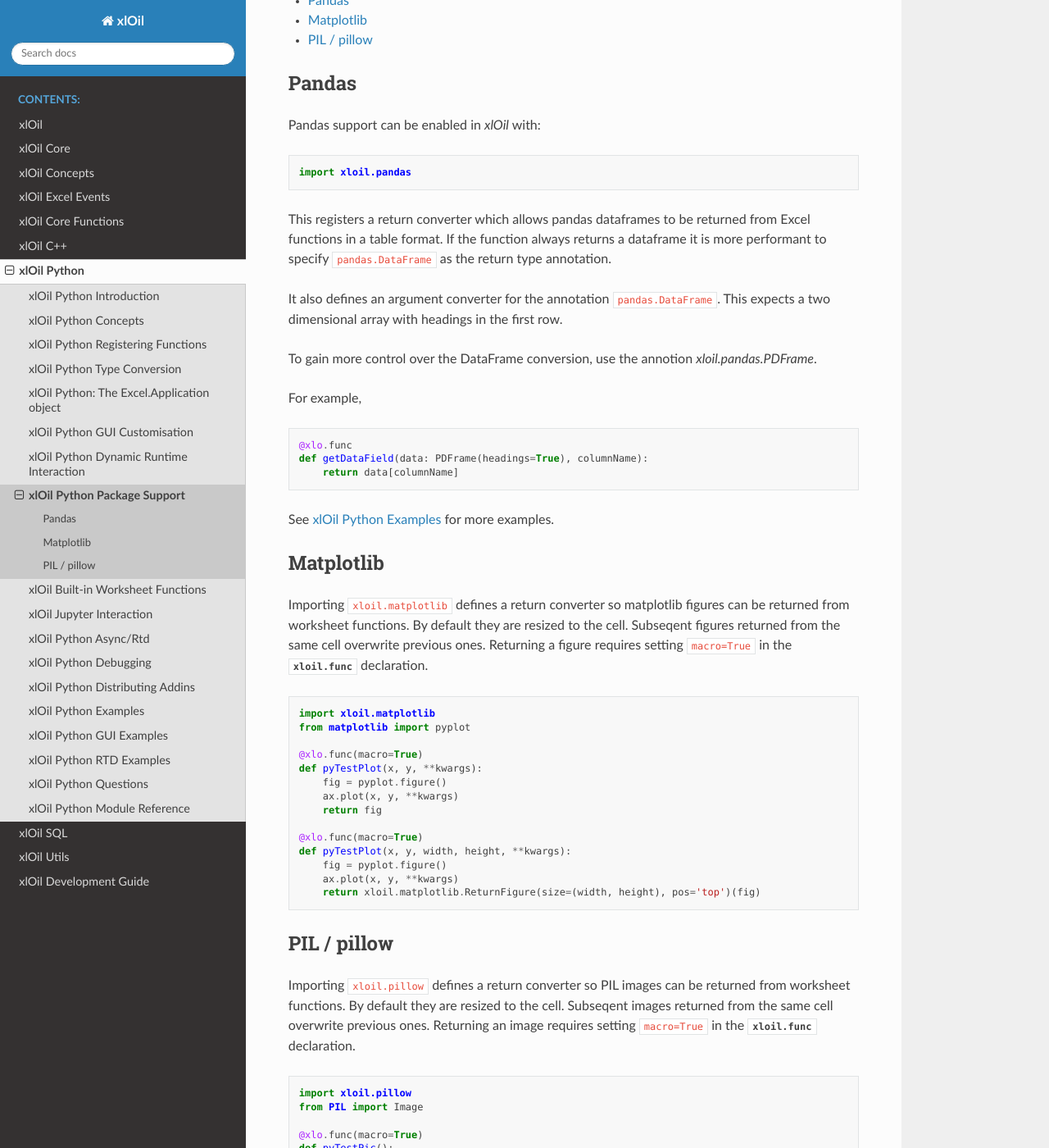
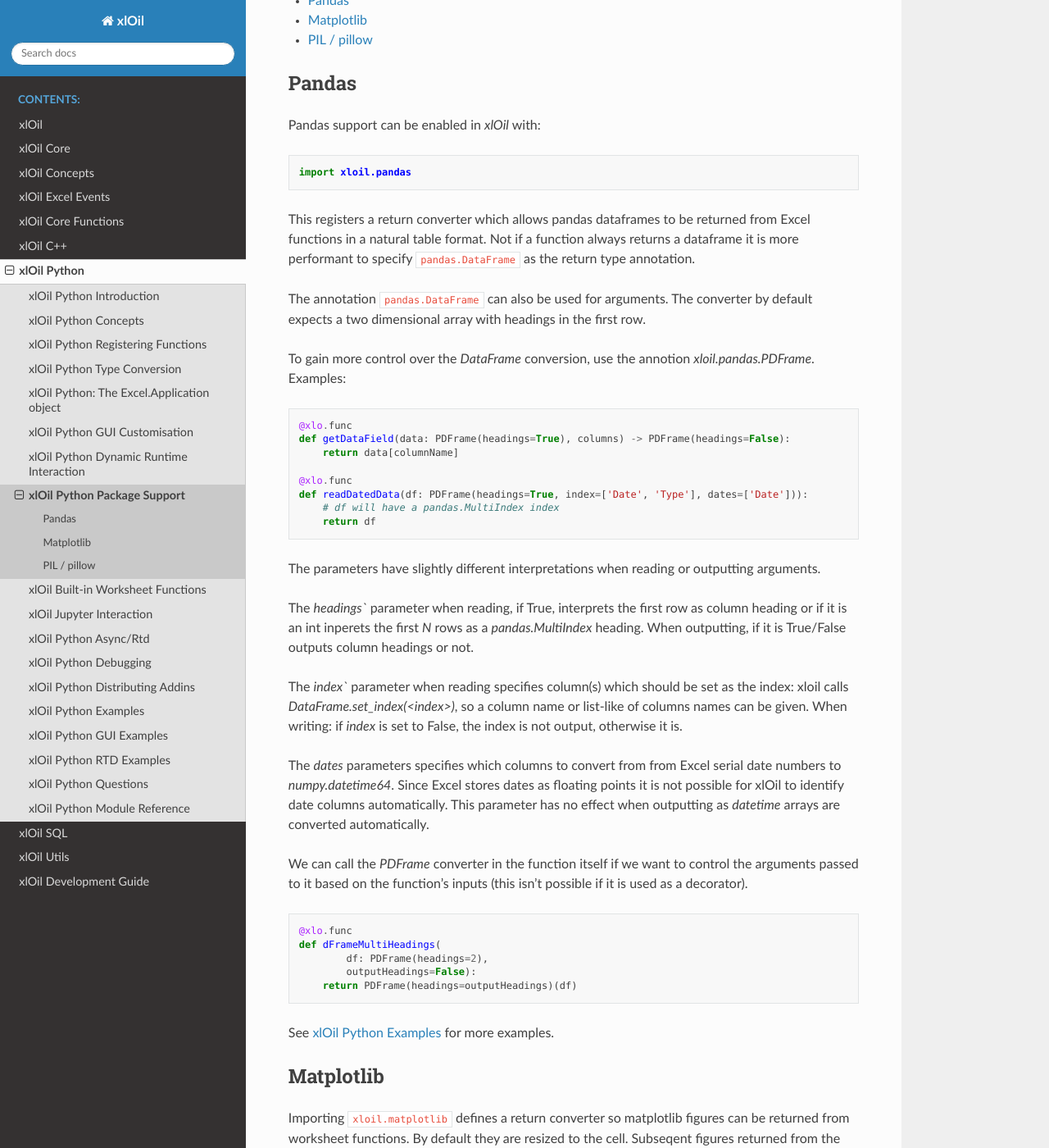
Before and after one commit to cunnane/xloil, a Sphinx documentation site: the page built from docs/source/xlOil_Python/ExternalPackages.rst, in a window 1280 px wide and 1400 px high, scrolled down 219 px. Shown: the whole window at 82% size. Built offline with Sphinx 7.4.7 and the Read the Docs theme 2.0.0, drawn with Linux system fonts in a browser that asks for light colours.

Commit message:
Python: demonstrate calling a return type converter directly in a function and update docs

```diff
--- a/docs/source/xlOil_Python/ExternalPackages.rst
+++ b/docs/source/xlOil_Python/ExternalPackages.rst
@@ -18,23 +18,54 @@
     import xloil.pandas
 
 This registers a return converter which allows pandas dataframes to be returned
-from Excel functions in a table format.  If the function always returns a
-dataframe it is more performant to specify  ``pandas.DataFrame`` as the return type
+from Excel functions in a natural table format.  Not if a function always returns
+a dataframe it is more performant to specify  ``pandas.DataFrame`` as the return type
 annotation.
 
-It also defines an argument converter for the annotation ``pandas.DataFrame``. This
-expects a two dimensional array with headings in the first row.
+The annotation ``pandas.DataFrame`` can also be used for arguments. The converter by
+default expects a two dimensional array with headings in the first row.
 
-To gain more control over the DataFrame conversion, use the annotion
-`xloil.pandas.PDFrame`.
-
-For example,
+To gain more control over the *DataFrame* conversion, use the annotion
+`xloil.pandas.PDFrame`.  Examples:
 
 ::
 
     @xlo.func
-    def getDataField(data: PDFrame(headings=True), columnName):
+    def getDataField(data: PDFrame(headings=True), columns) -> PDFrame(headings=False):
         return data[columnName]
+
+    @xlo.func
+    def readDatedData(df: PDFrame(headings=True, index=['Date', 'Type'], dates=['Date'])):
+        # df will have a pandas.MultiIndex index
+        return df
+
+
+The parameters have slightly different interpretations when reading or outputting arguments.
+
+The `headings`` parameter when reading, if True, interprets the first row as column heading or
+if it is an int inperets the first *N* rows as a *pandas.MultiIndex* heading.  When outputting,
+if it is True/False outputs column headings or not.
+
+The `index`` parameter when reading specifies column(s) which should be set as the index: xloil
+calls `DataFrame.set_index(<index>)`, so a column name or list-like of columns names can be
+given.  When writing: if *index* is set to False, the index is not output, otherwise it is.
+
+The `dates` parameters specifies which columns to convert from from Excel serial date numbers
+to *numpy.datetime64*. Since Excel stores dates as floating points it is not possible for
+xlOil to identify date columns automatically.  This parameter has no effect when outputting as
+*datetime* arrays are converted automatically.
+
+We can call the *PDFrame* converter in the function itself if we want to control the arguments
+passed to it based on the function's inputs (this isn't possible if it is used as a decorator).
+
+::
+
+    @xlo.func
+    def dFrameMultiHeadings(
+            df: PDFrame(headings=2),
+            outputHeadings=False):
+        return PDFrame(headings=outputHeadings)(df)
+
 
 See :doc:`Example` for more examples.
 
```
Also changed, not shown: 2 other files.
